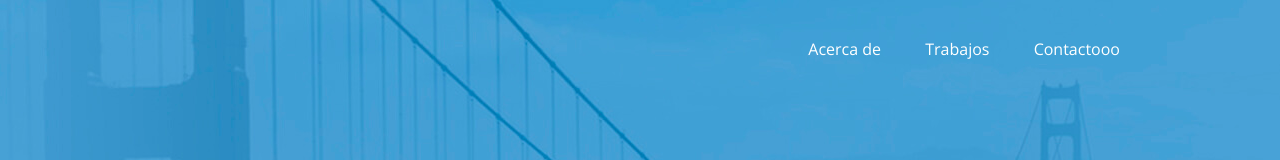
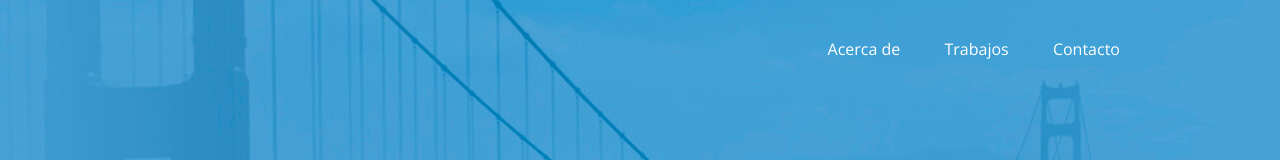
Before and after one commit to YordyTorres1993/My-First-Portfolio, a plain HTML site: page Portfolio/index.html in a window 1280 px wide. Shown: the top 160 px of the page. Drawn offline with nearby package versions, Linux system fonts and the light colour scheme.

Commit message:
Changed Name Nav

```diff
--- a/Portfolio/index.html
+++ b/Portfolio/index.html
@@ -15,7 +15,7 @@
             <nav class="menu">
                 <a href="#acerca">Acerca de</a>
                 <a href="#trabajos">Trabajos</a>
-                <a href="#contacto">Contactooo</a>
+                <a href="#contacto">Contacto</a>
             </nav>
             <div class="contenedor-texto">
                 <div class="texto">
```
